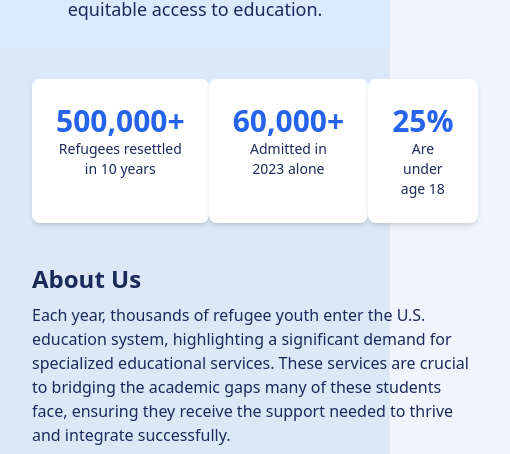
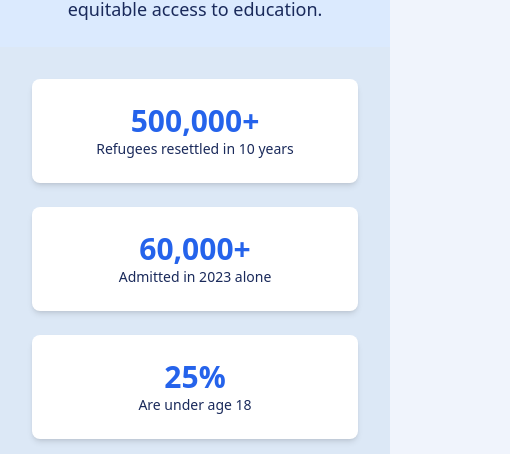
Before and after one commit to amirani18/projectskyward, a Next.js app: page /about in a window 390 px wide. Shown: the part 390-844 px from the top of the page, 510 px wide, since content can reach past the window. Built offline with nearby package versions, Linux system fonts and the light colour scheme.

Commit message:
fixed for mobile 7/3

```diff
--- a/app/about/page.tsx
+++ b/app/about/page.tsx
@@ -49,10 +49,8 @@ export default function About() {
           />
           </div>
 
-
           {/* NavLinks */}
           <NavLinks isNavOpen={isNavOpen} />
-
 
           {/* Mobile Menu Button */}
           <div className="flex items-center gap-6">
@@ -83,7 +81,7 @@ export default function About() {
 
       <main className="flex-grow max-w-4xl mx-auto p-8 space-y-10">
         {/* Stats Section */}
-        <section className="flex justify-around text-center">
+        <section className="grid grid-cols-1 sm:grid-cols-2 md:grid-cols-3 gap-6 text-center">
           <div className="bg-white p-6 rounded-lg shadow-md">
             <h3 className="text-3xl font-bold text-blue-600">500,000+</h3>
             <p className="text-sm">Refugees resettled in 10 years</p>
```
